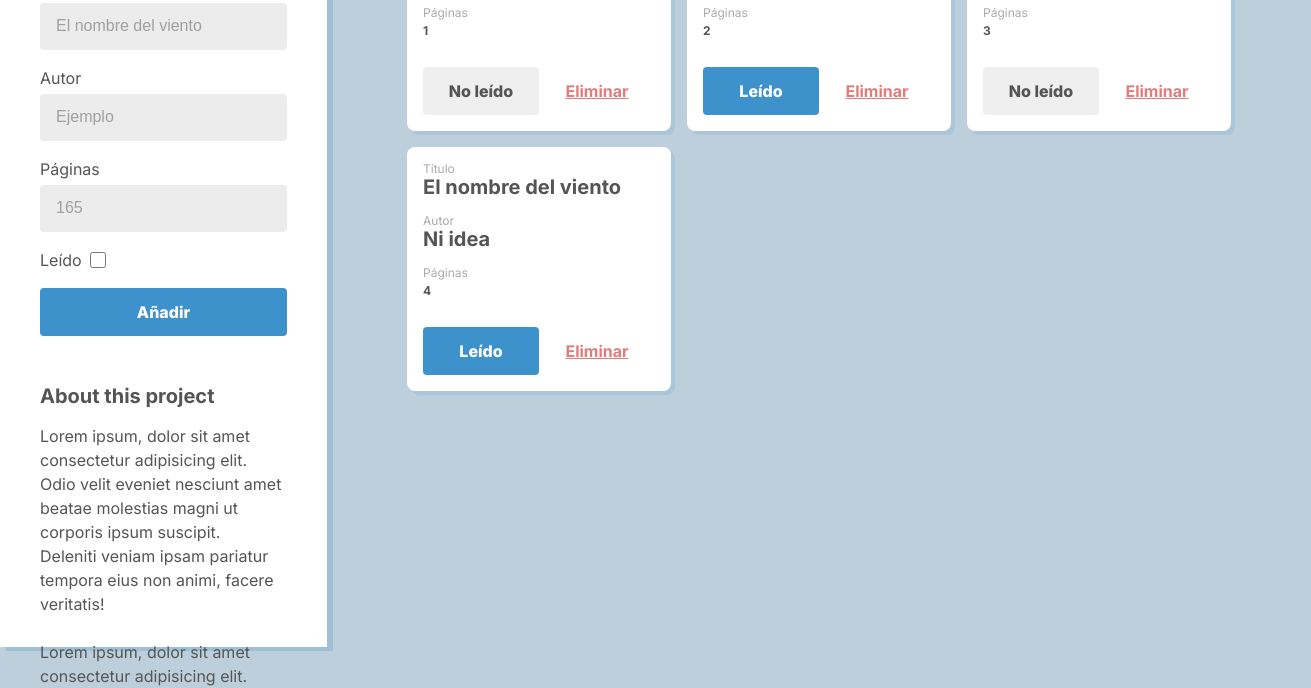
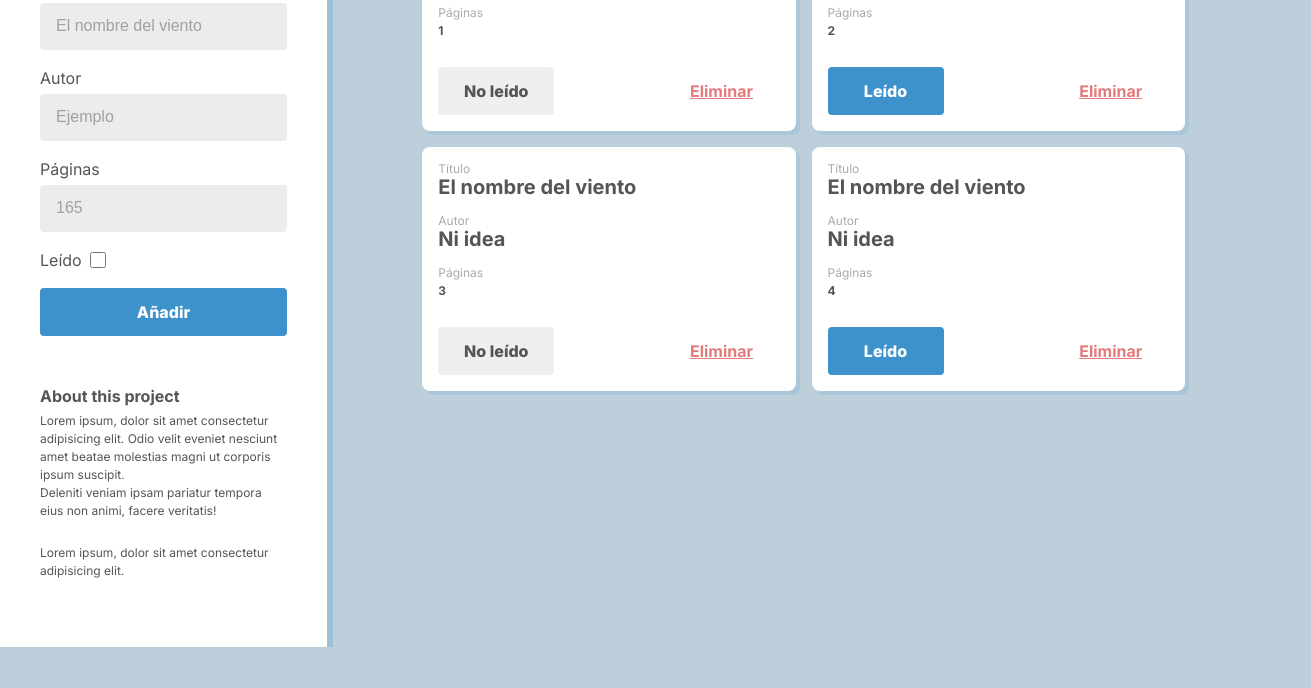
Before and after one commit to MMadlos/Library-App-Project, a plain HTML site: page index.html in a window 1280 px wide. Shown: the part 153-841 px from the top of the page, 1311 px wide, since content can reach past the window. After the commit the page ends 800 px from the top, so only its background shows below. Drawn offline with Linux system fonts and the light colour scheme.

Commit message:
Add styles

```diff
--- a/index.html
+++ b/index.html
@@ -39,7 +39,7 @@
             </form>
         </div>
         <div id="about_container">
-            <h2>About this project</h2>
+            <h3>About this project</h2>
             <p>Lorem ipsum, dolor sit amet consectetur adipisicing elit. Odio velit eveniet nesciunt amet beatae molestias magni ut corporis ipsum suscipit.</p><p> Deleniti veniam ipsam pariatur tempora eius non animi, facere veritatis! </p>
             <br>
             <p>Lorem ipsum, dolor sit amet consectetur adipisicing elit.</p>
@@ -47,48 +47,6 @@
     </section>
     <main id="main-section">
         <div id="grid-container">
-            <!-- <div class="card-container">
-                <div class="text-container">
-                    <p class="text-title">Título</p>
-                    <p class="text-input">El tempor de un hombre sabio</p>
-                    <p class="text-title">Autor</p>
-                    <p class="text-input">Lorem Ipsum Lorem</p>
-                    <p class="text-title">Páginas</p>
-                    <p class="pages">128</p>
-                </div>
-                <div class="card-btns-container">
-                    <button class="btn leido">Leído</button>
-                    <button class="btn eliminar">Eliminar</button>
-                </div>
-            </div>
-            <div class="card-container">
-                <div class="text-container">
-                    <p class="text-title">Título</p>
-                    <p class="text-input">Lorem Ipsum Lorem Ipsum Lorem Ipsum</p>
-                    <p class="text-title">Autor</p>
-                    <p class="text-input">Lorem Ipsum Lorem</p>
-                    <p class="text-title">Páginas</p>
-                    <p class="pages">128</p>
-                </div>
-                <div class="card-btns-container">
-                    <button class="btn no-leido">No leído</button>
-                    <button class="btn eliminar">Eliminar</button>
-                </div>
-            </div>
-            <div class="card-container">
-                <div class="text-container">
-                    <p class="text-title">Título</p>
-                    <p class="text-input">Lorem Ipsum Lorem Ipsum</p>
-                    <p class="text-title">Autor</p>
-                    <p class="text-input">Lorem Ipsum Lorem</p>
-                    <p class="text-title">Páginas</p>
-                    <p class="pages">128</p>
-                </div>
-                <div class="card-btns-container">
-                    <button class="btn no-leido">No leído</button>
-                    <button class="btn eliminar">Eliminar</button>
-                </div>
-            </div> -->
         </div>
     </main>
 </body>
--- a/script.js
+++ b/script.js
@@ -18,6 +18,7 @@ addBookToLibrary("El nombre del viento", "Ni idea", "1", false)
 addBookToLibrary("Testing", "Testing", "2", true)
 addBookToLibrary("El nombre del viento", "Ni idea", "3", false)
 addBookToLibrary("El nombre del viento", "Ni idea", "4", true)
+
 
 displayLibrary()
 
--- a/styles.css
+++ b/styles.css
@@ -49,6 +49,9 @@ body {
     background-color: var(--bg-color-cards);
     height: 100vh;
 
+    position: sticky;
+    top: 0%;
+
     border-top-right-radius: 50px;
     box-shadow: 6px 4px 0px rgba(62, 146, 204, 0.25);
 }
@@ -65,6 +68,11 @@ h2 {
     font-weight: 700;
 
     margin-bottom: 16px;
+}
+
+h3 {
+    font-size: var(--font-m);
+    margin-bottom: 4px;
 }
 
 fieldset {
@@ -125,16 +133,21 @@ fieldset:last-of-type input {
     margin-top: 48px;
 }
 
+#about_container > p {
+    font-size: var(--font-s);
+    line-height: 150%;
+}
+
 /* MAIN SECTION */
 #main-section {
     padding-top: 40px;
 }
 
 #grid-container {
-    padding: 0 80px;
+    padding: 0 10%;
     display: grid;
     gap: 16px;
-    grid-template-columns: repeat(3, 1fr);
+    grid-template-columns: repeat(auto-fit, minmax(300px, 1fr));
 
     justify-content: center;
 }
```
